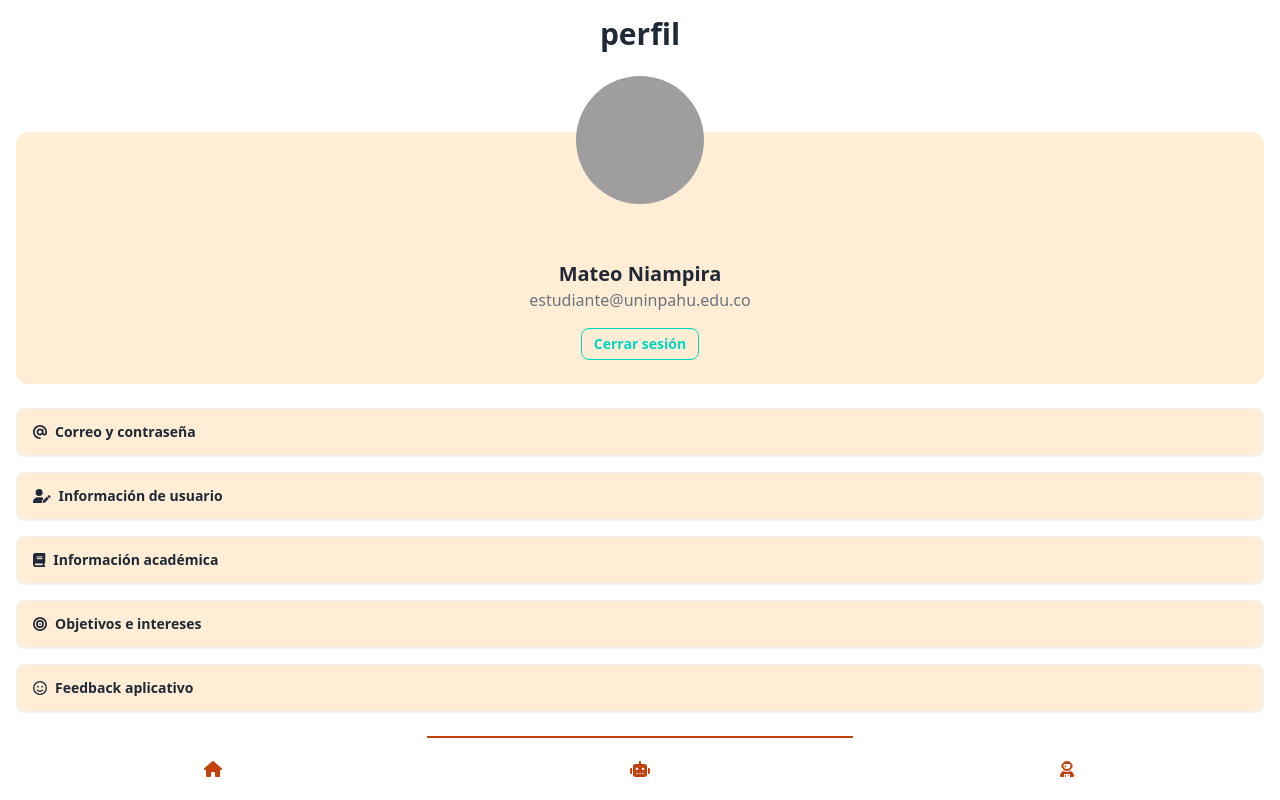
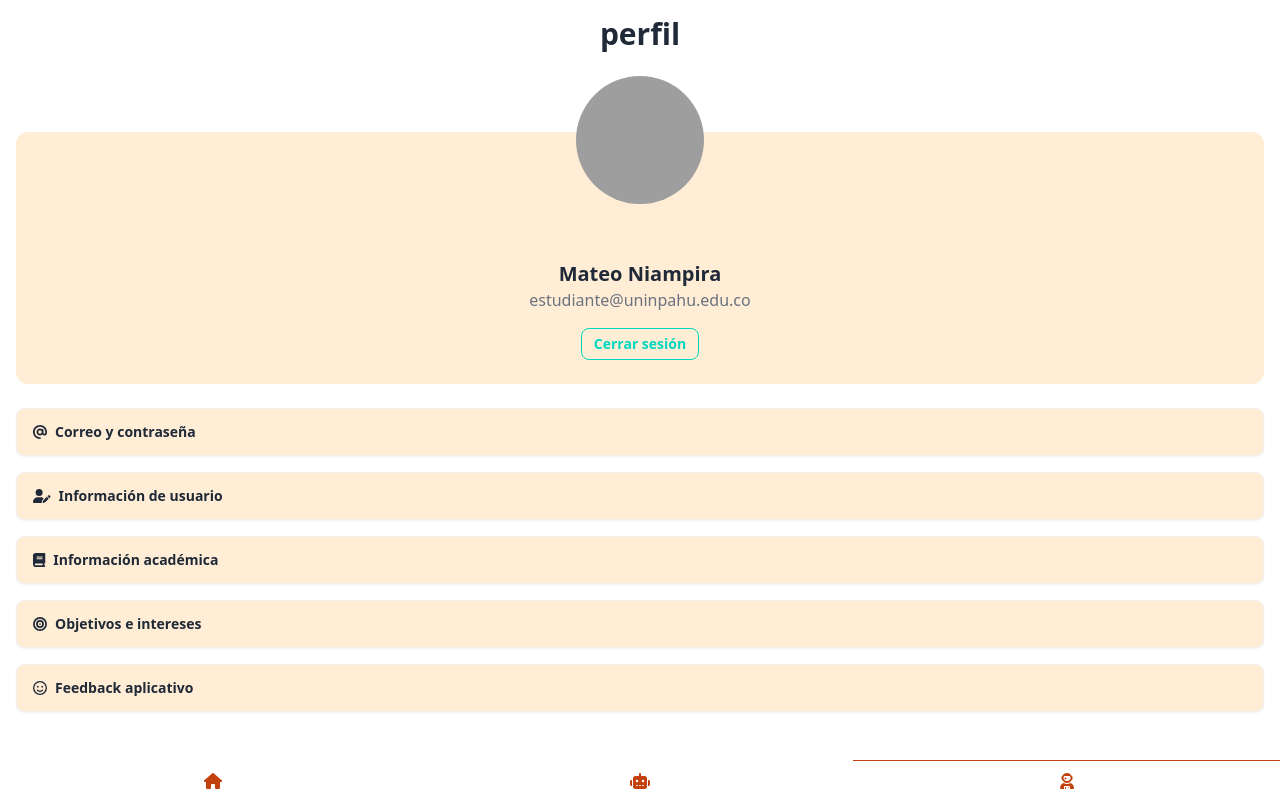
Before and after one commit to mateo-andres/perry, a SvelteKit app: page /user in a window 1280 px wide. Built offline with nearby package versions, Linux system fonts and the light colour scheme; grey boxes are pictures that could not be loaded.

Commit message:
fix footer

```diff
--- a/src/components/Footer.svelte
+++ b/src/components/Footer.svelte
@@ -1,11 +1,18 @@
-<div class="btm-nav">
-	<a class="text-orange-700" href="/home">
+<script>
+	import { page } from '$app/stores';
+</script>
+
+<div class="btm-nav btm-nav-xs">
+	<a class="text-orange-700 {$page.url.pathname === '/home' ? 'active' : ''}" href="/home">
 		<i class="fa-solid fa-house" />
 	</a>
-	<a class="text-orange-700 active" href="/assistant">
+	<a
+		class="text-orange-700 {$page.url.pathname === '/assistant' ? 'active' : ''}"
+		href="/assistant"
+	>
 		<i class="fa-solid fa-robot" />
 	</a>
-	<a class="text-orange-700" href="/user">
+	<a class="text-orange-700 {$page.url.pathname === '/user' ? 'active' : ''}" href="/user">
 		<i class="fa-solid fa-user-astronaut" />
 	</a>
 </div>
```
